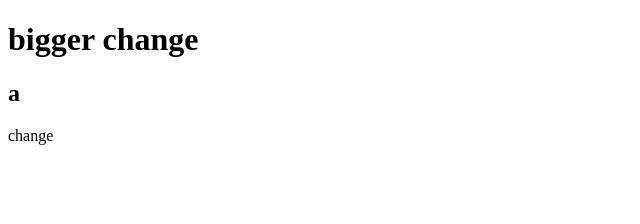
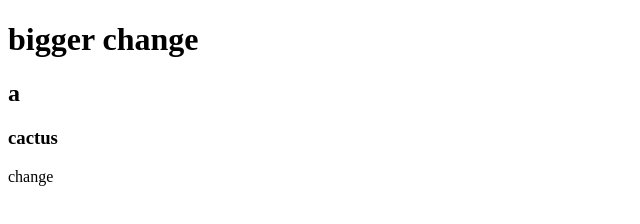
Before and after one commit to KimberlyC222/testing, a plain HTML site: page index.html in a window 1280 px wide. Shown: the full height of the page, 0-640 px from the left. Drawn offline with Linux system fonts and the light colour scheme.

Commit message:
after merge change

```diff
--- a/index.html
+++ b/index.html
@@ -6,6 +6,7 @@
 <body>
  <h1>bigger change</h1>
  <h2>a</h2>
+ <h3>cactus</h3>
  <p>change</p>
 </body>
 </html>
```
